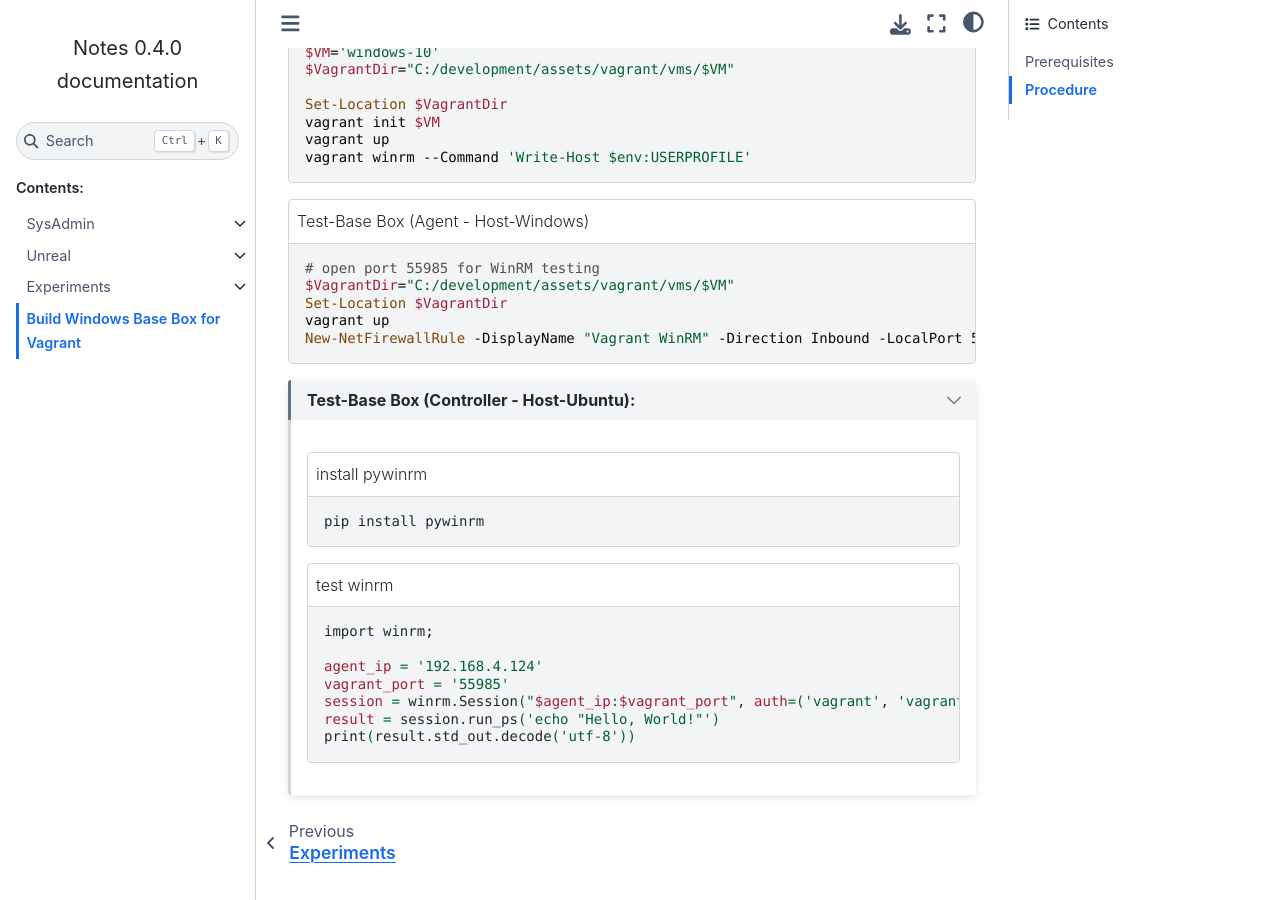
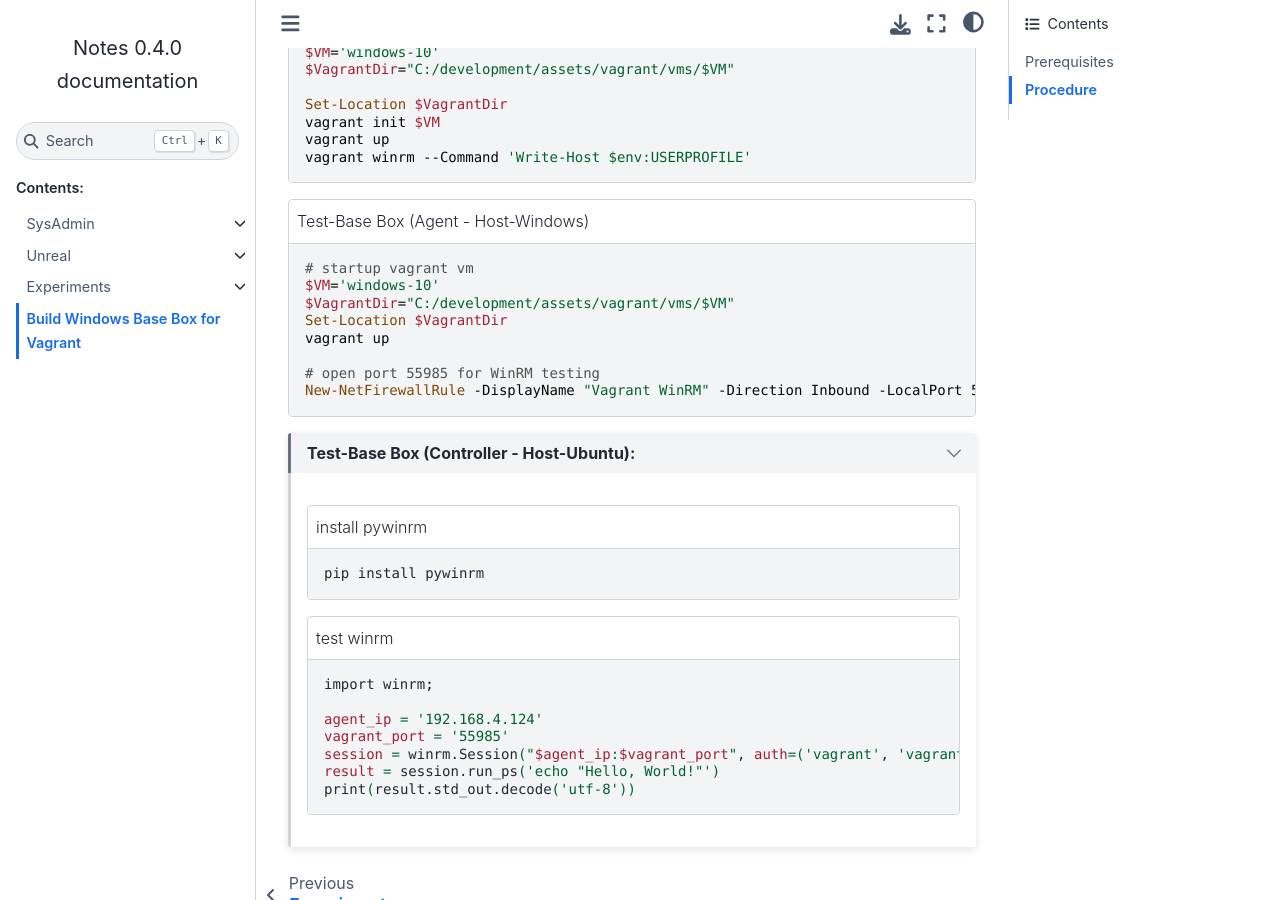
Before and after one commit to Liimurr/notes, a Sphinx documentation site: the page built from doc/src/Vagrant.Windows.Build-BaseBox.rst, in a window 1280 px wide and 900 px high, scrolled down 2081 px. Built offline with Sphinx 7.4.7 and the Sphinx Book theme 1.1.4, drawn with Linux system fonts in a browser that asks for light colours; pages that are not in the unit, such as notebooks, are missing from menus.

Commit message:
fixup winrm instructions

```diff
--- a/doc/src/Vagrant.Windows.Build-BaseBox.rst
+++ b/doc/src/Vagrant.Windows.Build-BaseBox.rst
@@ -97,10 +97,13 @@ Procedure
 .. code-block:: powershell
    :caption: Test-Base Box (Agent - Host-Windows)
 
-   # open port 55985 for WinRM testing
+   # startup vagrant vm
+   $VM='windows-10'
    $VagrantDir="C:/development/assets/vagrant/vms/$VM"
    Set-Location $VagrantDir
    vagrant up
+
+   # open port 55985 for WinRM testing
    New-NetFirewallRule -DisplayName "Vagrant WinRM" -Direction Inbound -LocalPort 55985 -Protocol TCP -Action Allow
 
 .. dropdown:: Test-Base Box (Controller - Host-Ubuntu):
```
